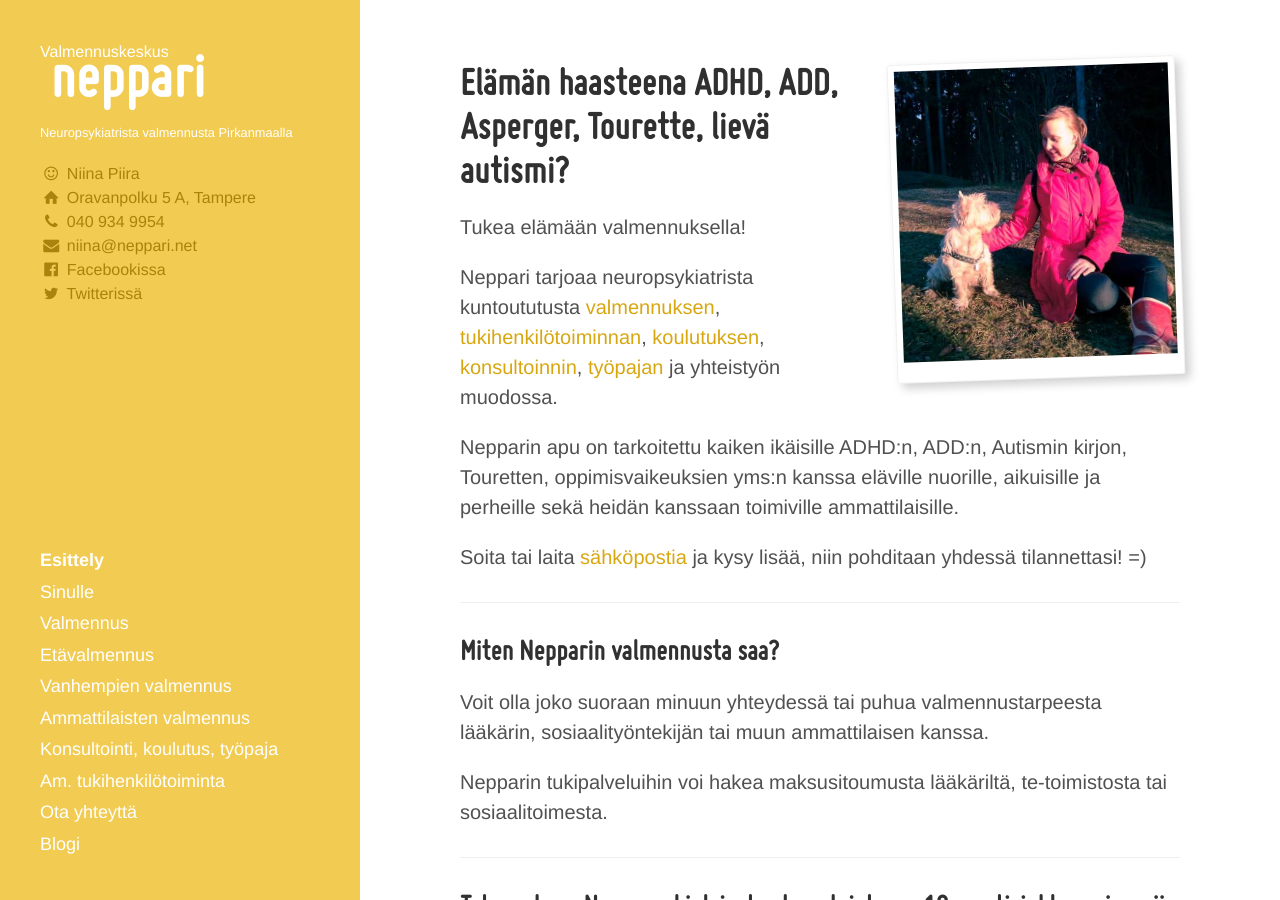
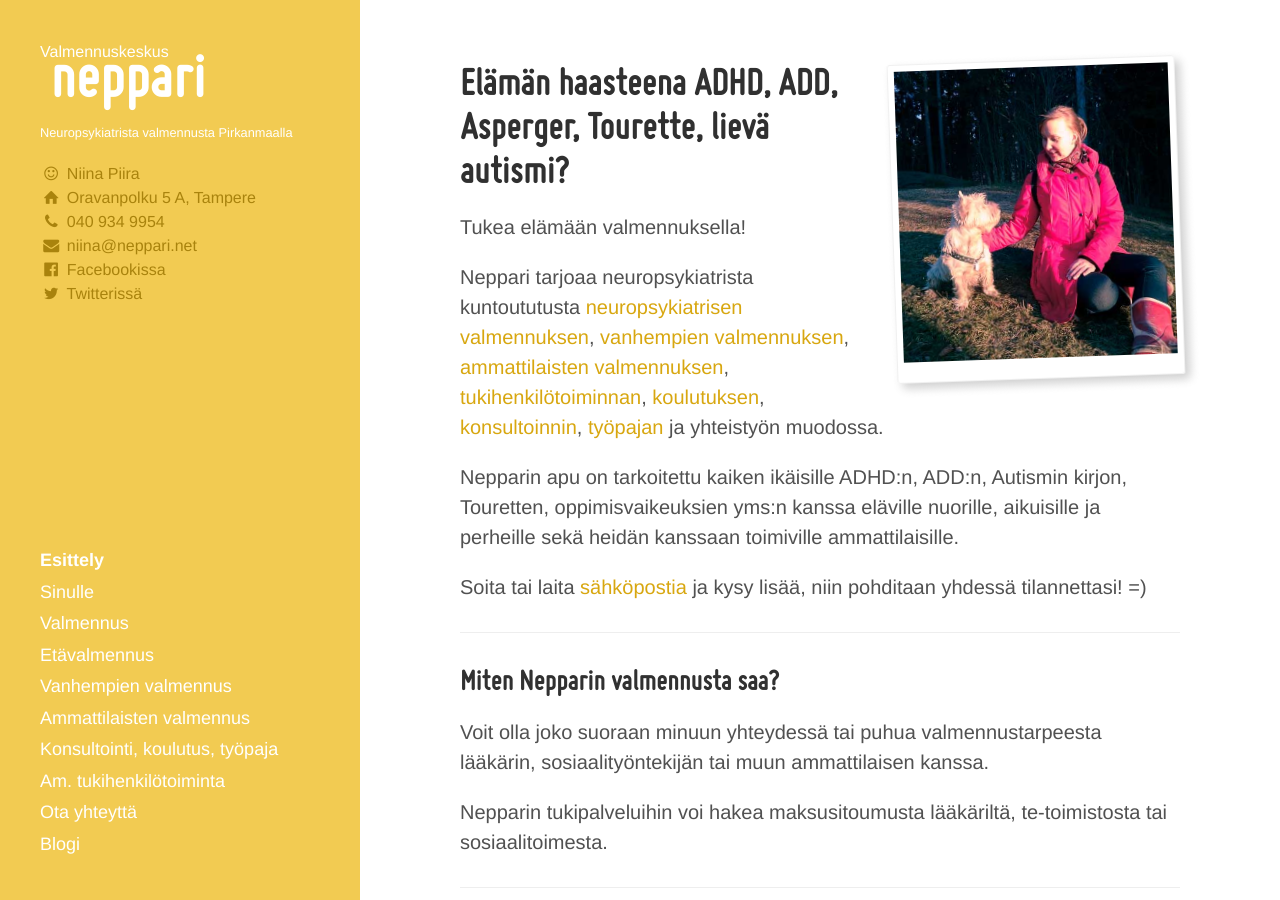
Before and after one commit to niinapiira/neppari.net, a Jekyll site: the page built from index.md, in a window 1280 px wide and 900 px high. Built offline with Jekyll 4.4.1, drawn with Linux system fonts in a browser that asks for light colours.

Commit message:
Updated index.md

```diff
--- a/index.md
+++ b/index.md
@@ -20,7 +20,7 @@ published: true
 
 Tukea elämään valmennuksella!
 
-Neppari tarjoaa neuropsykiatrista kuntoututusta [valmennuksen](/valmennus), [tukihenkilötoiminnan](/ammatillinen-tukihenkilotoiminta), [koulutuksen](/konsultointi-koulutus-tyopaja/), [konsultoinnin](/konsultointi-koulutus-tyopaja/), [työpajan](/konsultointi-koulutus-tyopaja/) ja yhteistyön muodossa.
+Neppari tarjoaa neuropsykiatrista kuntoututusta [neuropsykiatrisen valmennuksen](/valmennus), [vanhempien valmennuksen](/vanhempien-valmennus/), [ammattilaisten valmennuksen](/ammattilaisten-valmennus/), [tukihenkilötoiminnan](/ammatillinen-tukihenkilotoiminta), [koulutuksen](/konsultointi-koulutus-tyopaja/), [konsultoinnin](/konsultointi-koulutus-tyopaja/), [työpajan](/konsultointi-koulutus-tyopaja/) ja yhteistyön muodossa.
 
 Nepparin apu on tarkoitettu kaiken ikäisille ADHD:n, ADD:n, Autismin kirjon, Touretten, oppimisvaikeuksien yms:n kanssa eläville nuorille, aikuisille ja perheille sekä heidän kanssaan toimiville ammattilaisille.
 
```
